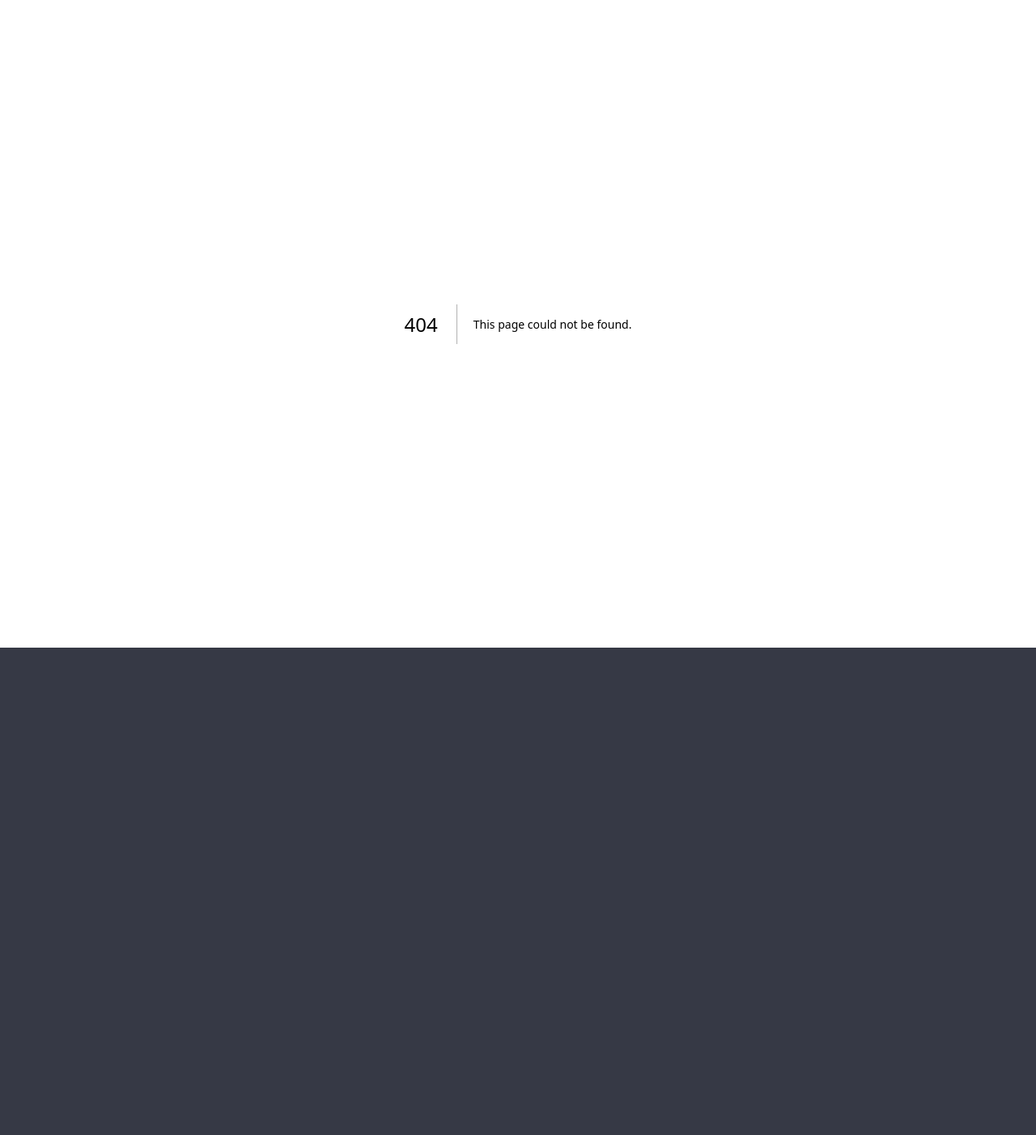
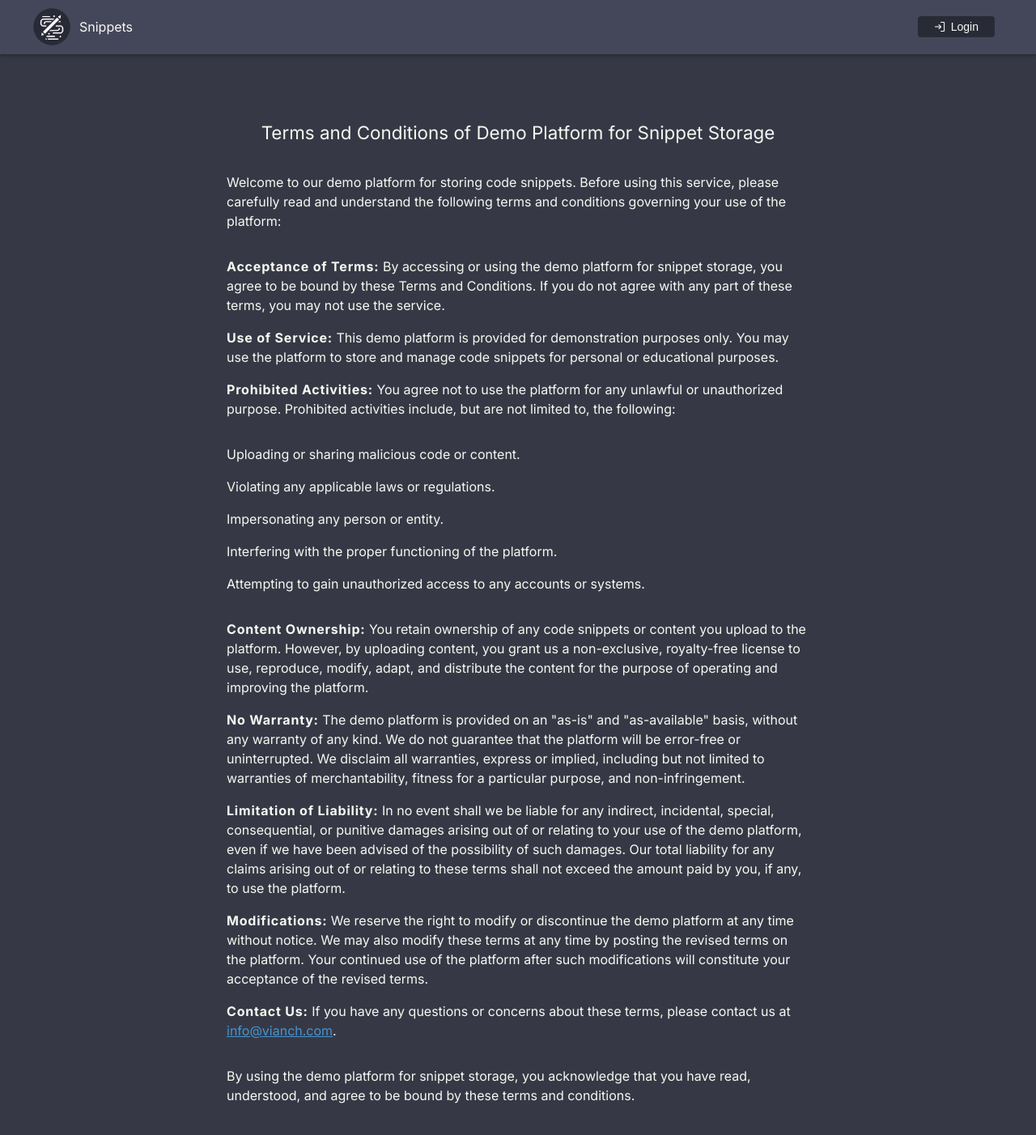
Before and after one commit to vianch/snippets, a Next.js app: page /terms in a window 1280 px wide. Before the commit this address had no page. Shown: the top 1402 px of the page at 81% size. Before the commit the page ends 800 px from the top, so only its background shows below. Built offline with nearby package versions, Linux system fonts and the light colour scheme.

Commit message:
feat(terms): add terms page
add terms and conditions, add terms links to the homepage, extract header to a component, extract
footer into a new component

```diff
--- /dev/null
+++ b/app/components/NavHeader/NavHeader.tsx
@@ -0,0 +1,47 @@
+import { ReactElement } from "react";
+import { useRouter } from "next/navigation";
+
+/* components */
+import Button from "@/components/ui/Button/Button";
+import SignIn from "@/components/ui/icons/SignIn";
+
+/* styles */
+import styles from "./navHeader.module.css";
+
+const NavHeader = (): ReactElement => {
+	const router = useRouter();
+
+	const loginButtonHandler = () => {
+		router.push("/login");
+	};
+
+	return (
+		<header className={styles.header}>
+			<div className={`container ${styles.headerContainer}`}>
+				<a href="/" className={styles.logo}>
+					<img
+						className={styles.logoImage}
+						src="/assets/images/png/logo.png"
+						alt="logo"
+						width={48}
+						height={48}
+					/>
+					Snippets
+				</a>
+
+				<nav>
+					<Button
+						className={styles.button}
+						onClick={loginButtonHandler}
+						variant="tertiary"
+					>
+						<SignIn className={styles.signInIcon} width={16} height={16} />{" "}
+						Login
+					</Button>
+				</nav>
+			</div>
+		</header>
+	);
+};
+
+export default NavHeader;
--- /dev/null
+++ b/app/components/NavHeader/navHeader.module.css
@@ -0,0 +1,44 @@
+.header {
+	width: 100%;
+	display: flex;
+	height: 3.5rem;
+	background-color: var(--current-line);
+	border-bottom: 1px solid var(--border-color);
+	box-shadow: 0 0.125rem 0.25rem rgb(0 0 0 / 30%);
+	padding: 0.313rem 0;
+	align-items: center;
+	justify-content: center;
+	z-index: 2;
+}
+
+.headerContainer {
+	display: flex;
+	justify-content: space-between;
+	align-items: center;
+}
+
+.logo {
+	display: flex;
+	justify-content: flex-start;
+	align-items: center;
+	width: 100%;
+	max-width: 15rem;
+	color: var(--foreground-color);
+	text-decoration: none;
+}
+
+.logoImage {
+	margin-right: 0.625rem;
+}
+
+.button {
+	padding: 0.313rem 1.25rem;
+	margin: 0 0.625rem;
+	display: flex;
+	justify-content: flex-start;
+	align-items: center;
+}
+
+.signInIcon {
+	margin-right: 0.313rem;
+}
--- a/app/page.module.css
+++ b/app/page.module.css
@@ -4,49 +4,6 @@
 	width: 100%;
 	align-items: center;
 	height: 100vh;
-}
-
-.button {
-	padding: 0.313rem 1.25rem;
-	margin: 0 0.625rem;
-	display: flex;
-	justify-content: flex-start;
-	align-items: center;
-}
-
-.signInIcon {
-	margin-right: 0.313rem;
-}
-
-.header {
-	width: 100%;
-	display: flex;
-	height: 3.5rem;
-	background-color: var(--current-line);
-	border-bottom: 1px solid var(--border-color);
-	box-shadow: 0 0.125rem 0.25rem rgb(0 0 0 / 30%);
-	padding: 0.313rem 0;
-	align-items: center;
-	justify-content: center;
-	z-index: 2;
-}
-
-.headerContainer {
-	display: flex;
-	justify-content: space-between;
-	align-items: center;
-}
-
-.logo {
-	display: flex;
-	justify-content: flex-start;
-	align-items: center;
-	width: 100%;
-	max-width: 15rem;
-}
-
-.logoImage {
-	margin-right: 0.625rem;
 }
 
 .topSection {
@@ -56,7 +13,7 @@
 	justify-content: center;
 	align-items: center;
 	z-index: 0;
-	padding: 7rem 0;
+	padding: 5rem 0;
 }
 
 .top {
@@ -93,19 +50,26 @@
 	font-size: var(--small-font-size);
 	line-height: 1.5;
 	max-width: 71.25rem;
-	margin-top: 2.4rem;
+	margin-top: 1.4rem;
 }
 
-.copyRight {
-	font-size: var(--tiny-font-size);
-	color: var(--gray-color);
-	margin-top: 7rem;
-	text-align: center;
-	display: flex;
-	justify-content: center;
+.email {
+	color: var(--cyan-color);
+}
+
+.terms {
+	color: var(--green-color);
 }
 
 @media (width <= 768px) {
+	.title {
+		font-size: var(--normal-font-size);
+	}
+
+	.description {
+		font-size: var(--small-font-size);
+	}
+
 	.topSection {
 		padding: 2.4rem 0;
 	}
--- /dev/null
+++ b/app/terms/page.tsx
@@ -0,0 +1,103 @@
+"use client";
+
+import NavHeader from "@/components/NavHeader/NavHeader";
+
+import style from "./terms.module.css";
+
+const Terms = () => {
+	return (
+		<>
+			<NavHeader />
+
+			<div className={style.container}>
+				<h1>Terms and Conditions of Demo Platform for Snippet Storage</h1>
+
+				<p>
+					Welcome to our demo platform for storing code snippets. Before using
+					this service, please carefully read and understand the following terms
+					and conditions governing your use of the platform:
+				</p>
+
+				<ol>
+					<li>
+						<strong>Acceptance of Terms:</strong> By accessing or using the demo
+						platform for snippet storage, you agree to be bound by these Terms
+						and Conditions. If you do not agree with any part of these terms,
+						you may not use the service.
+					</li>
+
+					<li>
+						<strong>Use of Service:</strong> This demo platform is provided for
+						demonstration purposes only. You may use the platform to store and
+						manage code snippets for personal or educational purposes.
+					</li>
+
+					<li>
+						<strong>Prohibited Activities:</strong> You agree not to use the
+						platform for any unlawful or unauthorized purpose. Prohibited
+						activities include, but are not limited to, the following:
+						<ul>
+							<li>Uploading or sharing malicious code or content.</li>
+							<li>Violating any applicable laws or regulations.</li>
+							<li>Impersonating any person or entity.</li>
+							<li>Interfering with the proper functioning of the platform.</li>
+							<li>
+								Attempting to gain unauthorized access to any accounts or
+								systems.
+							</li>
+						</ul>
+					</li>
+
+					<li>
+						<strong>Content Ownership:</strong> You retain ownership of any code
+						snippets or content you upload to the platform. However, by
+						uploading content, you grant us a non-exclusive, royalty-free
+						license to use, reproduce, modify, adapt, and distribute the content
+						for the purpose of operating and improving the platform.
+					</li>
+
+					<li>
+						<strong>No Warranty:</strong> The demo platform is provided on an
+						&quot;as-is&quot; and &quot;as-available&quot; basis, without any
+						warranty of any kind. We do not guarantee that the platform will be
+						error-free or uninterrupted. We disclaim all warranties, express or
+						implied, including but not limited to warranties of merchantability,
+						fitness for a particular purpose, and non-infringement.
+					</li>
+
+					<li>
+						<strong>Limitation of Liability:</strong> In no event shall we be
+						liable for any indirect, incidental, special, consequential, or
+						punitive damages arising out of or relating to your use of the demo
+						platform, even if we have been advised of the possibility of such
+						damages. Our total liability for any claims arising out of or
+						relating to these terms shall not exceed the amount paid by you, if
+						any, to use the platform.
+					</li>
+
+					<li>
+						<strong>Modifications:</strong> We reserve the right to modify or
+						discontinue the demo platform at any time without notice. We may
+						also modify these terms at any time by posting the revised terms on
+						the platform. Your continued use of the platform after such
+						modifications will constitute your acceptance of the revised terms.
+					</li>
+
+					<li>
+						<strong>Contact Us:</strong> If you have any questions or concerns
+						about these terms, please contact us at{" "}
+						<a href="mailto:infot@vianch.com">info@vianch.com</a>.
+					</li>
+				</ol>
+
+				<p>
+					By using the demo platform for snippet storage, you acknowledge that
+					you have read, understood, and agree to be bound by these terms and
+					conditions.
+				</p>
+			</div>
+		</>
+	);
+};
+
+export default Terms;
--- /dev/null
+++ b/app/terms/terms.module.css
@@ -0,0 +1,31 @@
+.container {
+	width: 100%;
+	max-width: 720px;
+	margin: 5rem auto;
+}
+
+.container h1,
+.container p,
+.container ul,
+.container ol {
+	text-align: left;
+	margin: 2rem 0;
+	line-height: 1.5;
+	font-size: 1rem;
+}
+
+.container ol li,
+.container ul li {
+	margin: 1rem 0;
+	line-height: 1.5;
+}
+
+.container h1 {
+	font-size: 1.4rem;
+	margin: 2rem 0;
+	text-align: center;
+}
+
+.container a {
+	color: var(--blue-color);
+}
```
Also changed, not shown: app/components/Footer/Footer.tsx (added, +13 -0 lines), app/components/Footer/footer.module.css (added, +8 -0 lines), app/page.tsx (+25 -51 lines).
